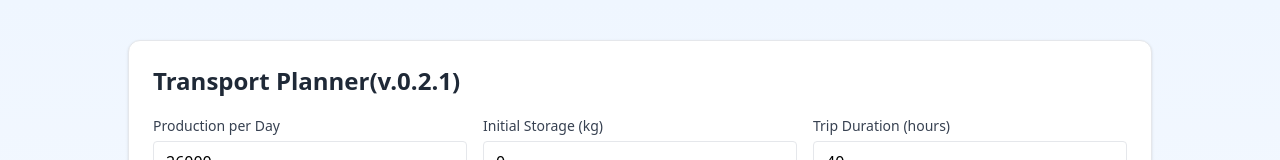
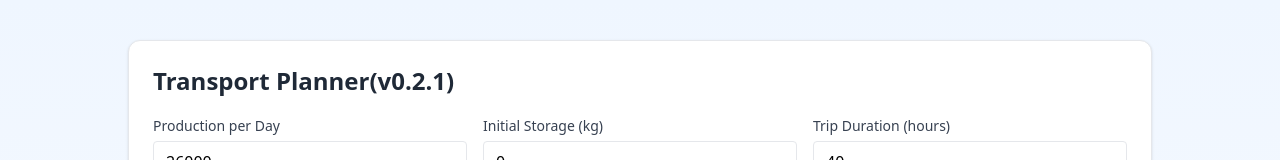
Before and after one commit to cyannism/milk-transport-planner, a React (Vite) app: page / in a window 1280 px wide. Shown: the top 160 px of the page. Built offline with nearby package versions, Linux system fonts and the light colour scheme; the HTML template or start-up script is replaced by a standard one.

Commit message:
Update App.jsx

```diff
--- a/src/App.jsx
+++ b/src/App.jsx
@@ -91,7 +91,7 @@
       <div className="max-w-5xl mx-auto space-y-10">
         <Card>
           <CardContent>
-            <h2 className="text-2xl font-bold text-gray-800">Transport Planner(v.0.2.1)</h2>
+            <h2 className="text-2xl font-bold text-gray-800">Transport Planner(v0.2.1)</h2>
             <div className="grid sm:grid-cols-2 md:grid-cols-3 gap-4">
               <div className="space-y-1">
                 <Label>Production per Day</Label>
```
